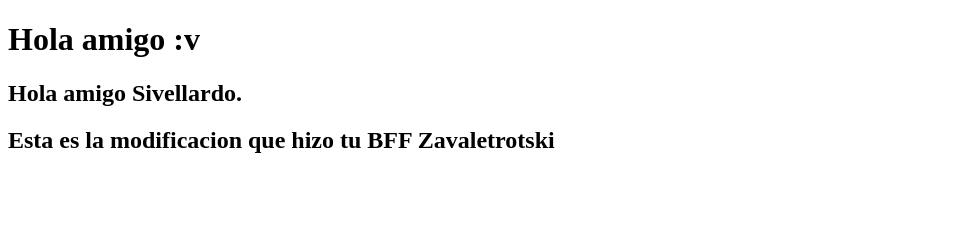
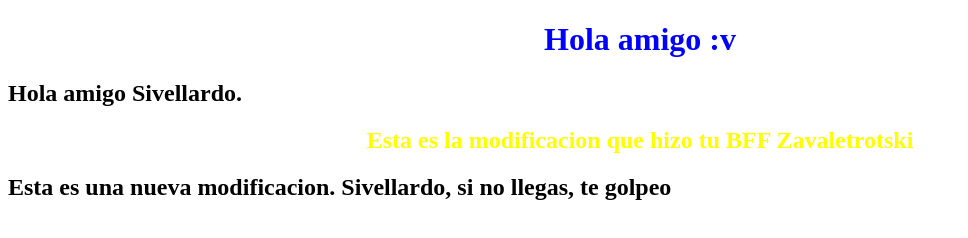
Before and after one commit to Lestat9812/repo_sivelli, a plain HTML site: page index.html in a window 1280 px wide. Shown: the whole page, without its empty margins (0-968 px from the left). Drawn offline with Linux system fonts and the light colour scheme.

Commit message:
Commit de ramaNueva
Sivellardo, como no llegaste, hicimos unos cambios mamalones. Hooooolaaaaaaa

```diff
--- a/index.html
+++ b/index.html
@@ -1,4 +1,5 @@
 <!DOCTYPE html>
+<link rel="stylesheet" href="style.css">
 <html lang="en">
 <head>
     <meta charset="UTF-8">
@@ -10,6 +11,6 @@
     <h1 class="mia">Hola amigo :v</h1>
     <h2> Hola amigo Sivellardo.</h2>
     <h2 class="zava">Esta es la modificacion que hizo tu BFF Zavaletrotski</h2>
-
+    <h2>Esta es una nueva modificacion. Sivellardo, si no llegas, te golpeo</h2>
 </body>
 </html>
--- a/style.css
+++ b/style.css
@@ -4,5 +4,5 @@
 }
 .zava{
     text-align: center;
-    color: aquamarine;
+    color: yellow;
 }
```
Also changed, not shown: sivellardo.html (added, +2 -0 lines).
